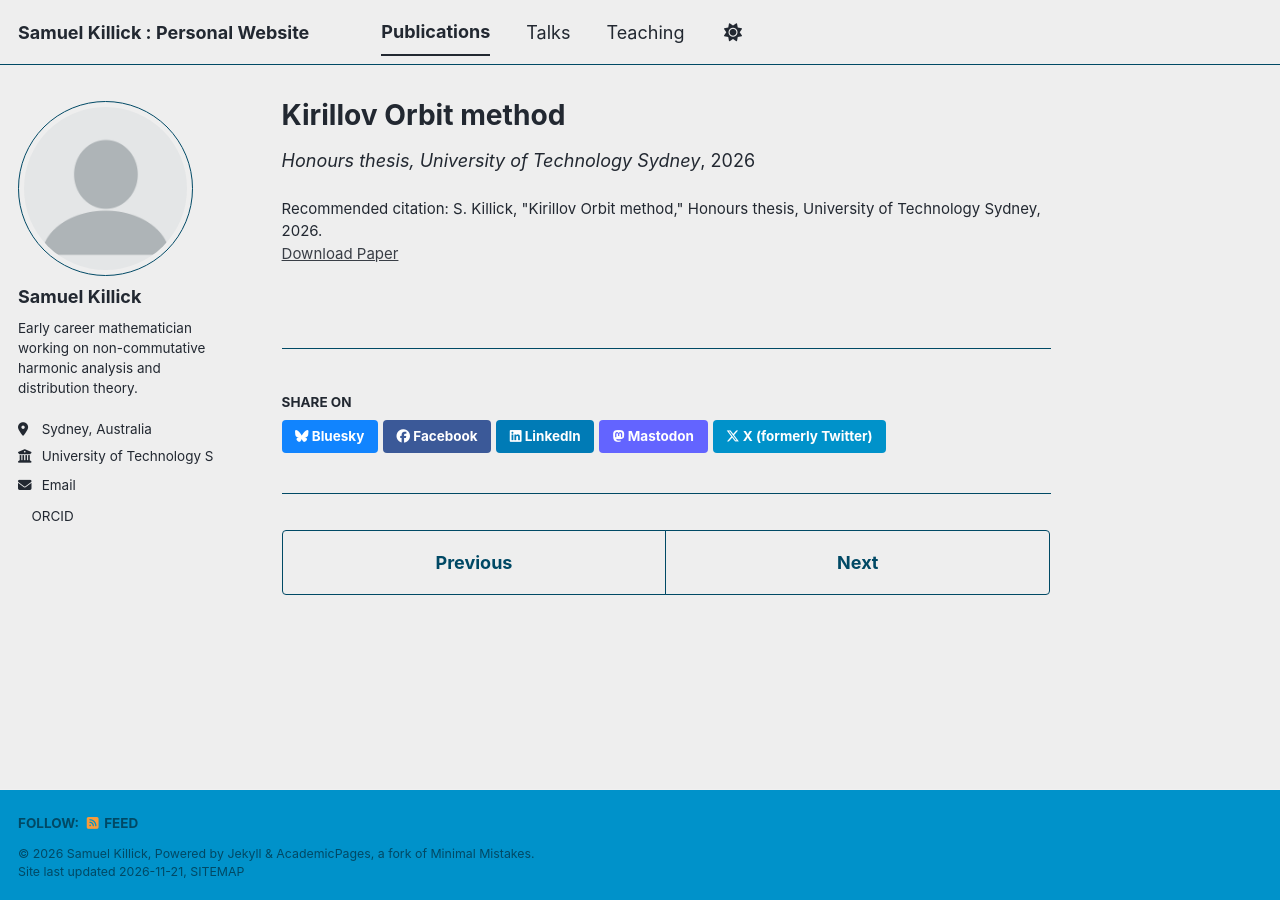
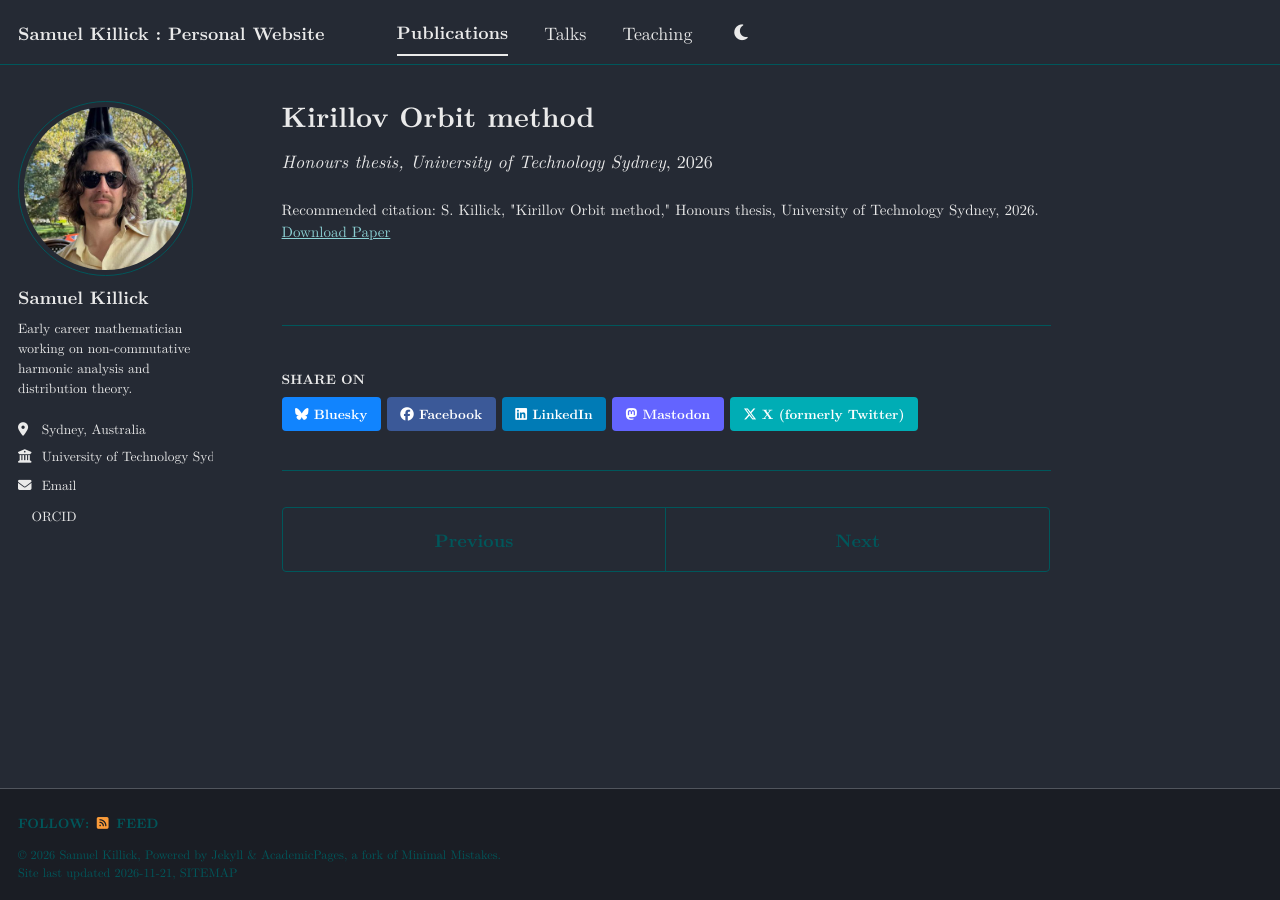
Before and after one commit to skillick/skillick.github.io, a Jekyll site: the page built from _publications/2026-01-06-kirillov-orbit-method.md, in a window 1280 px wide. Built offline with Jekyll 4.4.1, drawn with Linux system fonts in a browser that asks for light colours; a style sheet for code colours, icons or effects is not loaded.

Commit message:
Use LaTeX fonts, new profile photo, and dark theme by default
- Fonts: self-hosted Latin Modern Roman/Mono (the default LaTeX face) for
  all text and code, subset to Latin + punctuation + maths symbols
- Profile photo: new square crop (metadata stripped) replaces profile.png
- Theme: dark unless the visitor has picked light with the toggle; set in
  the page head too so there's no flash of the light theme

Co-Authored-By: Claude Opus 5.5 <noreply@anthropic.com>
Claude-Session: https://claude.ai/code/session_01X3ugnvL4Wo9vrcgY7tYEJJ

```diff
--- a/_config.yml
+++ b/_config.yml
@@ -23,7 +23,7 @@ repository               : "skillick/skillick.github.io"
 #               Additional customization can be done by editing /_includes/author-profile.html
 author:
   # Biographic information
-  avatar           : "profile.png"
+  avatar           : "profile.jpg"
   name             : "Samuel Killick"
   pronouns         : # example: "she/her"
   bio              : "Early career mathematician working on non-commutative harmonic analysis and distribution theory."
--- a/_includes/head.html
+++ b/_includes/head.html
@@ -9,6 +9,12 @@
 <meta name="viewport" content="width=device-width, initial-scale=1.0">
 
 <script>
+  // Dark theme by default, unless the visitor has chosen light
+  try { if (localStorage.getItem("theme") !== "light") document.documentElement.setAttribute("data-theme", "dark"); }
+  catch (e) { document.documentElement.setAttribute("data-theme", "dark"); }
+</script>
+
+<script>
   document.documentElement.className = document.documentElement.className.replace(/\bno-js\b/g, '') + ' js ';
 </script>
 
--- /dev/null
+++ b/_sass/_fonts.scss
@@ -0,0 +1,44 @@
+/* ==========================================================================
+   Latin Modern: the default LaTeX typeface (Computer Modern), as web fonts.
+   Subsets of the GUST Font License fonts; see assets/fonts/latin-modern/.
+   ========================================================================== */
+
+@font-face {
+  font-family: "Latin Modern Roman";
+  src: url("../fonts/latin-modern/lmroman10-regular.woff") format("woff");
+  font-weight: normal;
+  font-style: normal;
+  font-display: swap;
+}
+
+@font-face {
+  font-family: "Latin Modern Roman";
+  src: url("../fonts/latin-modern/lmroman10-italic.woff") format("woff");
+  font-weight: normal;
+  font-style: italic;
+  font-display: swap;
+}
+
+@font-face {
+  font-family: "Latin Modern Roman";
+  src: url("../fonts/latin-modern/lmroman10-bold.woff") format("woff");
+  font-weight: bold;
+  font-style: normal;
+  font-display: swap;
+}
+
+@font-face {
+  font-family: "Latin Modern Roman";
+  src: url("../fonts/latin-modern/lmroman10-bolditalic.woff") format("woff");
+  font-weight: bold;
+  font-style: italic;
+  font-display: swap;
+}
+
+@font-face {
+  font-family: "Latin Modern Mono";
+  src: url("../fonts/latin-modern/lmmono10-regular.woff") format("woff");
+  font-weight: normal;
+  font-style: normal;
+  font-display: swap;
+}
--- a/_sass/_themes.scss
+++ b/_sass/_themes.scss
@@ -14,9 +14,10 @@ $paragraph-indent           : false; // true, false (default)
 $indent-var                 : 1.3em;
 
 /* System typefaces */
-$serif                      : Georgia, Times, serif;
-$sans-serif                 : -apple-system, ".SFNSText-Regular", "San Francisco", "Roboto", "Segoe UI", "Helvetica Neue", "Lucida Grande", Arial, sans-serif;
-$monospace                  : Monaco, Consolas, "Lucida Console", monospace;
+$serif                      : "Latin Modern Roman", "CMU Serif", Georgia, Times, serif;
+// LaTeX look: the whole site (including text styled as "sans-serif") uses Latin Modern Roman
+$sans-serif                 : $serif;
+$monospace                  : "Latin Modern Mono", "CMU Typewriter Text", Monaco, Consolas, monospace;
 
 /* Sans serif typefaces */
 $sans-serif-narrow          : $sans-serif;
--- a/assets/css/main.scss
+++ b/assets/css/main.scss
@@ -11,6 +11,7 @@
 @import
     "vendor/breakpoint/breakpoint",
 
+    "fonts",
     "themes",
     "theme/{{ site.site_theme | default: 'default' | append: '_light' }}",
     "theme/{{ site.site_theme | default: 'default' | append: '_dark' }}",
```
Also changed, not shown: assets/fonts/latin-modern/GUST-FONT-LICENSE.TXT (added, +28 -0 lines), assets/js/_main.js (+4 -3 lines), assets/fonts/latin-modern/lmmono10-regular.woff (added), assets/fonts/latin-modern/lmroman10-bold.woff (added), assets/fonts/latin-modern/lmroman10-bolditalic.woff (added), assets/fonts/latin-modern/lmroman10-italic.woff (added), assets/fonts/latin-modern/lmroman10-regular.woff (added), assets/js/main.min.js, images/profile.jpg (added), images/profile.png (deleted).
